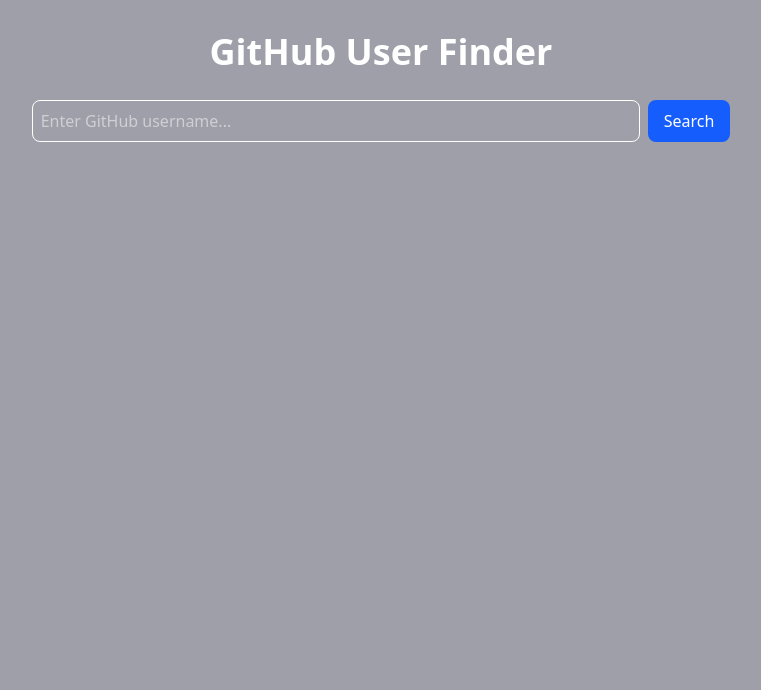
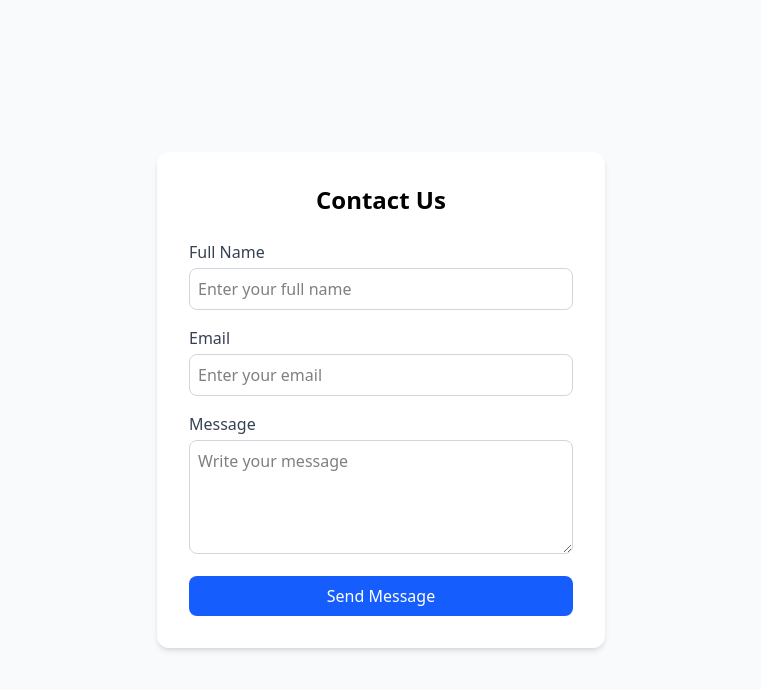
Before and after one commit to Abdulmuiz00/projectmy, a React (Vite) app: page / in a window 1280 px wide. Shown: the top 690 px of the page, without its empty margins (259-1020 px from the left). Built offline with nearby package versions, Linux system fonts and the light colour scheme.

Commit message:
Day023
created a contact validation program

```diff
--- a/package.json
+++ b/package.json
@@ -14,15 +14,18 @@
     "@fortawesome/free-brands-svg-icons": "^7.1.0",
     "@fortawesome/free-solid-svg-icons": "^7.1.0",
     "@fortawesome/react-fontawesome": "^3.1.0",
+    "@hookform/resolvers": "^5.2.2",
     "@tailwindcss/vite": "^4.1.16",
     "axios": "^1.13.1",
     "lucide-react": "^0.548.0",
     "react": "^19.1.1",
     "react-dom": "^19.1.1",
+    "react-hook-form": "^7.66.0",
     "react-icons": "^5.5.0",
     "react-router-dom": "^7.9.4",
     "sonner": "^2.0.7",
-    "tailwindcss": "^4.1.16"
+    "tailwindcss": "^4.1.16",
+    "yup": "^1.7.1"
   },
   "devDependencies": {
     "@eslint/js": "^9.36.0",
--- a/src/App.jsx
+++ b/src/App.jsx
@@ -1,11 +1,11 @@
 import React, { useState } from "react";
-import GithubUserFinder from "./GithubFinder";
+import ContactForm from "./ContactValidation";
 
 
 function App() {
   return (
     <div>
-      <GithubUserFinder />
+      <ContactForm />
     </div>
   );
 }
--- /dev/null
+++ b/src/ContactValidation.jsx
@@ -0,0 +1,98 @@
+import React from "react";
+import { useForm } from "react-hook-form";
+import * as yup from "yup";
+import { yupResolver } from "@hookform/resolvers/yup"
+
+const schema = yup.object().shape({
+  name: yup
+    .string()
+    .required("Full name is required")
+    .min(3, "Name must be at least 3 characters")
+    .max(12, "Name must less than 12 characters"),
+  email: yup
+    .string()
+    .email("Please enter a valid email")
+    .required("Email is required"),
+  message: yup
+    .string()
+    .required("Message is required")
+    .min(10, "Message must be at least 10 characters"),
+});
+
+function ContactForm() {
+  const {
+    register,
+    handleSubmit,
+    formState: { errors },
+    reset,
+  } = useForm({
+    resolver: yupResolver(schema),
+  });
+
+  const onSubmit = (data) => {
+    console.log(data);
+    alert("Message submitted successfully!");
+    reset();
+  };
+
+  return (
+    <div className="flex items-center justify-center min-h-screen bg-gray-50">
+      <form
+        onSubmit={handleSubmit(onSubmit)}
+        className="bg-white shadow-md rounded-xl p-8 w-full max-w-md"
+      >
+        <h2 className="text-2xl font-semibold text-center mb-6">
+          Contact Us
+        </h2>
+
+        <div className="mb-4">
+          <label className="block text-gray-700 mb-1">Full Name</label>
+          <input
+            type="text"
+            {...register("name")}
+            className="w-full border border-gray-300 p-2 rounded-lg focus:outline-none focus:ring-2 focus:ring-blue-400"
+            placeholder="Enter your full name"
+          />
+          {errors.name && (
+            <p className="text-red-500 text-sm mt-1">{errors.name.message}</p>
+          )}
+        </div>
+
+        <div className="mb-4">
+          <label className="block text-gray-700 mb-1">Email</label>
+          <input
+            type="email"
+            {...register("email")}
+            className="w-full border border-gray-300 p-2 rounded-lg focus:outline-none focus:ring-2 focus:ring-blue-400"
+            placeholder="Enter your email"
+          />
+          {errors.email && (
+            <p className="text-red-500 text-sm mt-1">{errors.email.message}</p>
+          )}
+        </div>
+
+        <div className="mb-4">
+          <label className="block text-gray-700 mb-1">Message</label>
+          <textarea
+            {...register("message")}
+            rows="4"
+            className="w-full border border-gray-300 p-2 rounded-lg focus:outline-none focus:ring-2 focus:ring-blue-400"
+            placeholder="Write your message"
+          ></textarea>
+          {errors.message && (
+            <p className="text-red-500 text-sm mt-1">{errors.message.message}</p>
+          )}
+        </div>
+
+        <button
+          type="submit"
+          className="w-full bg-blue-600 text-white p-2 rounded-lg hover:bg-blue-700 transition"
+        >
+          Send Message
+        </button>
+      </form>
+    </div>
+  );
+}
+
+export default ContactForm;
```
Also changed, not shown: 1 other file (tests, documents, lock files or other folders).
